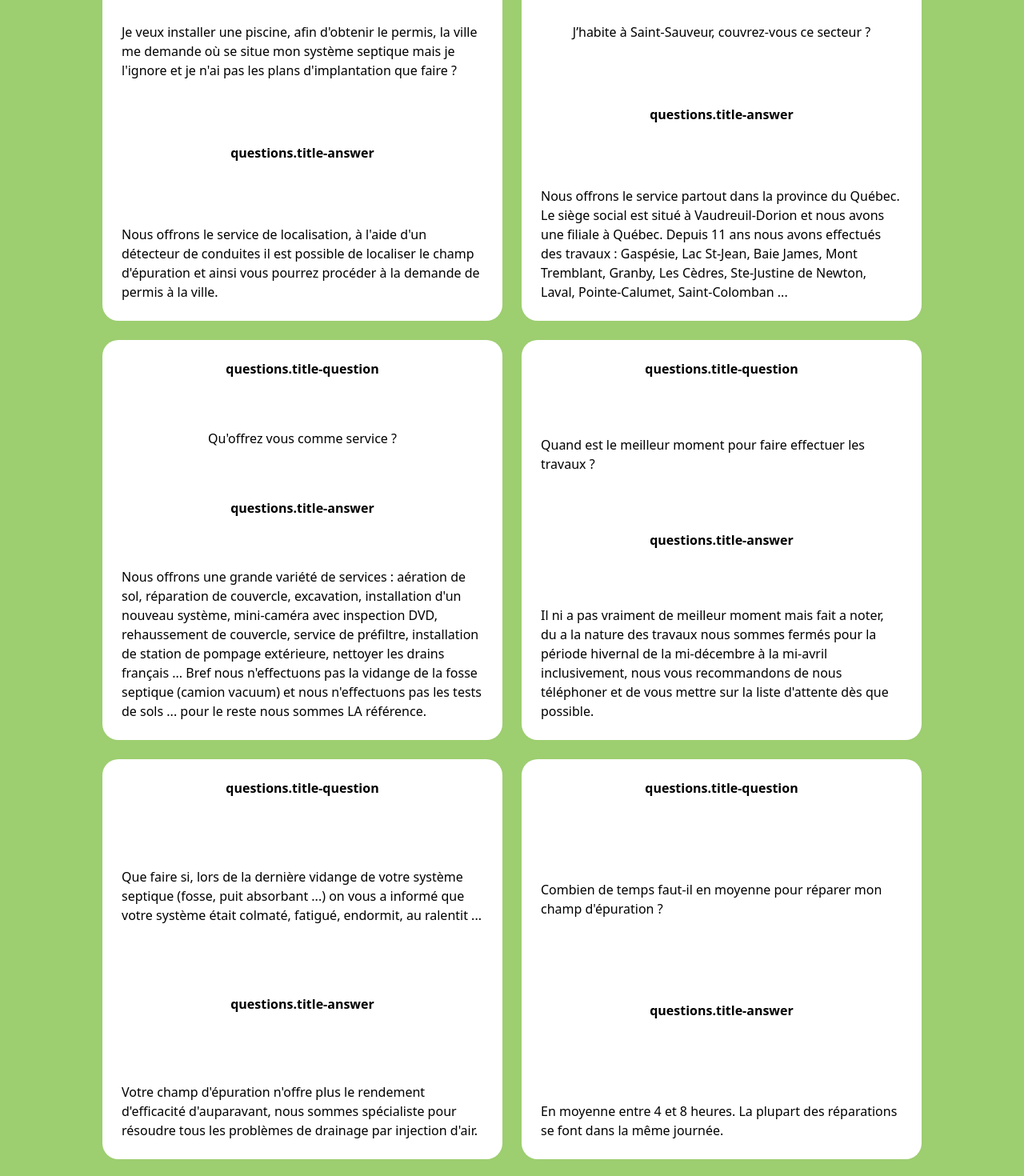
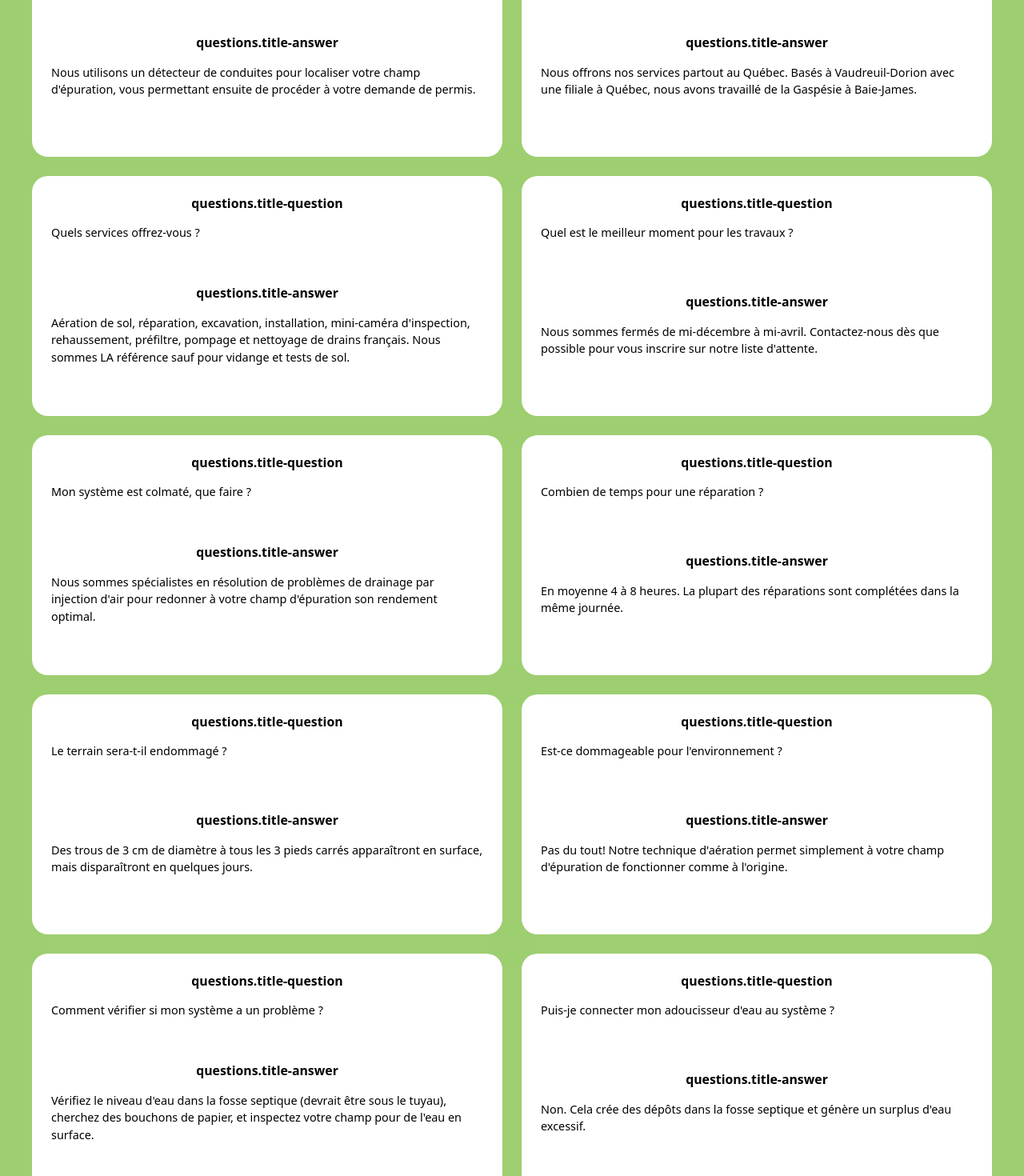
Before and after one commit to 2259198/Kelly-La-Solution-Refont, a React (Vite) app: page /FAQ in a window 1280 px wide. Shown: the part 260-1730 px from the top of the page at 80% size. Built offline with nearby package versions, Linux system fonts and the light colour scheme; the HTML template or start-up script is replaced by a standard one.

Commit message:
I adjusted the scss for the FAQ part and translated the titles and answers

```diff
--- a/src/components/Data/FAQ.js
+++ b/src/components/Data/FAQ.js
@@ -1,43 +1,43 @@
 const FAQ = [
     {
-        question : "Je veux installer une piscine, afin d'obtenir le permis, la ville me demande où se situe mon système septique mais je l'ignore et je n'ai pas les plans d'implantation que faire ?",
-        answer : "Nous offrons le service de localisation, à l'aide d'un détecteur de conduites il est possible de localiser le champ d'épuration et ainsi vous pourrez procéder à la demande de permis à la ville."
+        question : "Comment localiser mon système septique pour un permis de piscine ?",
+        answer : "Nous utilisons un détecteur de conduites pour localiser votre champ d'épuration, vous permettant ensuite de procéder à votre demande de permis."
     },
     {
-        question : "J’habite à Saint-Sauveur, couvrez-vous ce secteur ?",
-        answer : "Nous offrons le service partout dans la province du Québec. Le siège social est situé à Vaudreuil-Dorion et nous avons une filiale à Québec.  Depuis 11 ans nous avons effectués des travaux : Gaspésie, Lac St-Jean, Baie James, Mont Tremblant, Granby, Les Cèdres, Ste-Justine de Newton, Laval, Pointe-Calumet, Saint-Colomban ..."
+        question : "Couvrez-vous ma région ?",
+        answer : "Nous offrons nos services partout au Québec. Basés à Vaudreuil-Dorion avec une filiale à Québec, nous avons travaillé de la Gaspésie à Baie-James."
     },
     {
-        question : "Qu'offrez vous comme service ?",
-        answer : "Nous offrons une grande variété de services : aération de sol, réparation de couvercle, excavation, installation d'un nouveau système, mini-caméra avec inspection DVD, rehaussement de couvercle, service de préfiltre, installation de station de pompage extérieure, nettoyer les drains français  ... Bref nous n'effectuons pas la vidange de la fosse septique (camion vacuum) et nous n'effectuons pas les tests de sols ... pour le reste nous sommes LA référence."
+        question : "Quels services offrez-vous ?",
+        answer : "Aération de sol, réparation, excavation, installation, mini-caméra d'inspection, rehaussement, préfiltre, pompage et nettoyage de drains français. Nous sommes LA référence sauf pour vidange et tests de sol."
     },
     {
-        question : "Quand est le meilleur moment pour faire effectuer les travaux ?",
-        answer : "Il ni a pas vraiment de meilleur moment mais fait a noter, du a la nature des travaux nous sommes fermés pour la période hivernal de la mi-décembre à la mi-avril inclusivement, nous vous recommandons de nous téléphoner et de vous mettre sur la liste d'attente dès que possible."
+        question : "Quel est le meilleur moment pour les travaux ?",
+        answer : "Nous sommes fermés de mi-décembre à mi-avril. Contactez-nous dès que possible pour vous inscrire sur notre liste d'attente."
     },
     {
-        question : "Que faire si, lors de la dernière vidange de votre système septique (fosse, puit absorbant ...) on vous a informé que votre système était colmaté, fatigué, endormit, au ralentit ...",
-        answer : "Votre champ d'épuration n'offre plus le rendement d'efficacité d'auparavant, nous sommes spécialiste pour résoudre tous les problèmes de drainage par injection d'air."
+        question : "Mon système est colmaté, que faire ?",
+        answer : "Nous sommes spécialistes en résolution de problèmes de drainage par injection d'air pour redonner à votre champ d'épuration son rendement optimal."
     },
     {
-        question : "Combien de temps faut-il en moyenne pour réparer mon champ d'épuration ? ",
-        answer : "En moyenne entre 4 et 8 heures. La plupart des réparations se font dans la même journée. "
+        question : "Combien de temps pour une réparation ?",
+        answer : "En moyenne 4 à 8 heures. La plupart des réparations sont complétées dans la même journée."
     },
     {
-        question : "Est-ce que le terrain sur mon champ d'épuration sera endommagé après les travaux ? ",
-        answer : "En surface du terrain il y aura des trous d'environ 3 cm (1''¼) de diamètre à environ tous les 3 pieds carrés, qui disparaîtront en quelques jours. "
+        question : "Le terrain sera-t-il endommagé ?",
+        answer : "Des trous de 3 cm de diamètre à tous les 3 pieds carrés apparaîtront en surface, mais disparaîtront en quelques jours."
     },
     {
-        question : "Est-ce dommageable pour l'environnement ? ",
-        answer : "Pas du tout! La technique que nous employons consiste à décolmater, à aérer votre champ d'épuration pour qu'il puisse fonctionner comme à l'origine. "
+        question : "Est-ce dommageable pour l'environnement ?",
+        answer : "Pas du tout! Notre technique d'aération permet simplement à votre champ d'épuration de fonctionner comme à l'origine."
     },
     {
-        question : "Comment vérifier si mon champ d'épuration est en problème ? ",
-        answer : "1. Dégagez les 2 couvercles de la fosse septique et ouvrez le couvercle le plus éloigné (liquide) : Si le système septique fonctionne bien, le niveau de l'eau devrait se situé sous le tuyau qui se dirige vers le champ d'épuration. Toutefois, si le niveau de l'eau est plus haut, c'est un signe de problème. \n N.B. toujours vérifier le soir, après une journée d'utilisation de votre champ d'épuration. Si vous avez ce problème, appelez-nous avant d'avoir d'autres complications. \n 2. Si le niveau d'eau est ''normal'' dans la section liquide de la fosse (couvercle le plus éloigné de la maison),  ouvrez le couvercle de la partie solide et vérifiez s'il n'y aurait pas un bouchon de papier à la sortie du tuyau venant de la maison. \n 3. Marchez sur votre champ d'épuration pour vérifier s'il y a de l'eau en surface (qui ne sèche jamais).  Ceci se produit souvent à l'endroit le plus bas du champ d'épuration.  Si vous avez ce problème, appelez-nous avant d'avoir d'autres complications."
+        question : "Comment vérifier si mon système a un problème ?",
+        answer : "Vérifiez le niveau d'eau dans la fosse septique (devrait être sous le tuyau), cherchez des bouchons de papier, et inspectez votre champ pour de l'eau en surface."
     },
     {
-        question : "Est-ce que je peux connecter mon adoucisseur d'eau sur mon système septique ? ",
-        answer : "Non. Cela produit des dépôts dans la fosse septique et un trop grand surplus d'eau."
+        question : "Puis-je connecter mon adoucisseur d'eau au système ?",
+        answer : "Non. Cela crée des dépôts dans la fosse septique et génère un surplus d'eau excessif."
     },
 ]
 
--- a/src/components/FAQ.jsx
+++ b/src/components/FAQ.jsx
@@ -9,7 +9,7 @@ export default function FAQ() {
 
     return (
         <div className="FAQ">
-            <h2>English below</h2>
+            <h1>F.A.Q</h1>
 
             <div className="questions-wrapper">
                 {faq.map((question, index) => (
--- a/src/components/FAQ.scss
+++ b/src/components/FAQ.scss
@@ -2,20 +2,18 @@
     display: flex;
     flex-direction: column;
     align-items: center;
-    width: 100%;
+    width: 100vw;
     gap: 1.5rem;
     padding: 2rem;
 }
 
-
 .questions-wrapper {
-    display: flex;
-    flex-direction: column;
+    display: grid;
+    grid-template-columns: 1fr;
     gap: 1.5rem;
     width: 100%;
-    align-items: center;
+    max-width: 1200px;
 }
-
 
 .questions {
     display: flex;
@@ -24,33 +22,34 @@
     color: black;
     border-radius: 20px;
     padding: 1.5rem;
-    gap: 1.5rem;
-    font-size: clamp(1rem, 1vw, 1.5rem);
+    gap: 1rem;
+    font-size: clamp(0.9rem, 1vw, 1.1rem);
     width: 100%;
-    height: 500px;
-    justify-content: space-between;
-    align-items: center;
-    align-self: stretch;
+    min-height: 280px;
 
     h4 {
         text-align: center;
+        margin: 0;
+        font-size: 1.1em;
+        line-height: 1.3;
     }
 
     p {
         text-align: left;
+        margin: 0;
+        line-height: 1.5;
+        flex-grow: 1;
     }
 }
 
-
 @media (min-width: 768px) {
     .questions-wrapper {
-        flex-direction: row;
-        flex-wrap: wrap;
-        justify-content: center;
-    }
-
-    .questions {
-        flex: 1 1 45%;
-        max-width: 500px;
+        grid-template-columns: repeat(2, 1fr);
     }
 }
+
+@media (min-width: 1024px) {
+    .questions {
+        min-height: 300px;
+    }
+}
--- a/src/components/PhotosVideos.jsx
+++ b/src/components/PhotosVideos.jsx
@@ -2,11 +2,15 @@ import React from "react";
 import './PhotosVideos.scss';
 import Photos from "./Data/Photos";
 import Videos from "./Data/Videos";
+import { useTranslation } from "react-i18next";
 
 export default function PhotosVideos() {
+
+    const {t} = useTranslation();
+
     return (
         <div className="PhotosVideos">
-            <h1>Photos</h1>
+            <h1>{t("photos.title-photos")}</h1>
             {Photos.map((image, index) => (
                 <div className="photos-section" key={index}>
                     <img src={image.element} alt="" />
@@ -14,7 +18,7 @@ export default function PhotosVideos() {
             ))}
 
 
-            <h1>Videos</h1>
+            <h1>{t("photos.title-videos")}</h1>
 
             {Videos.map((video, index) => (
                 <div className="videos-section" key={index}>
--- a/src/i18n/en.json
+++ b/src/i18n/en.json
@@ -10,6 +10,10 @@
     "title": "Our contact information",
     "members": "Our members"
   },
+  "photos":{
+    "title-photos" : "Photos",
+    "title-videos": "Videos"
+  },
   "questions":{
     "title-question":"Question",
     "title-answer": "Answer"
--- a/src/i18n/fr.json
+++ b/src/i18n/fr.json
@@ -10,6 +10,10 @@
     "title": "Nos coordonnées pour nous rejoindre",
     "members": "Nos membres"
   },
+  "photos": {
+    "title-photos": "Photos",
+    "title-videos": "Vidéos"
+  },
   "questions": {
     "title-question": "Question",
     "title-answer": "Réponse"
```
